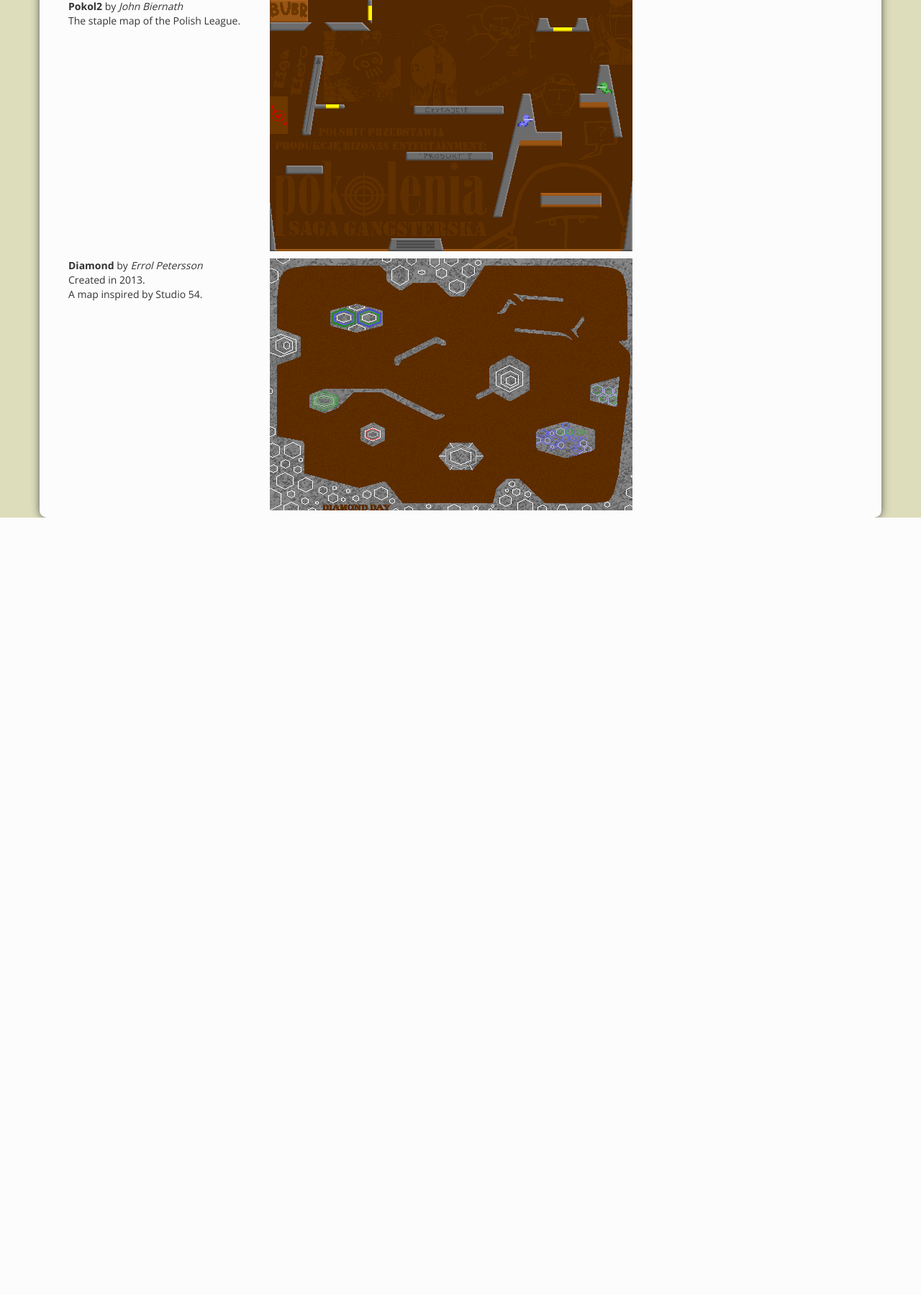
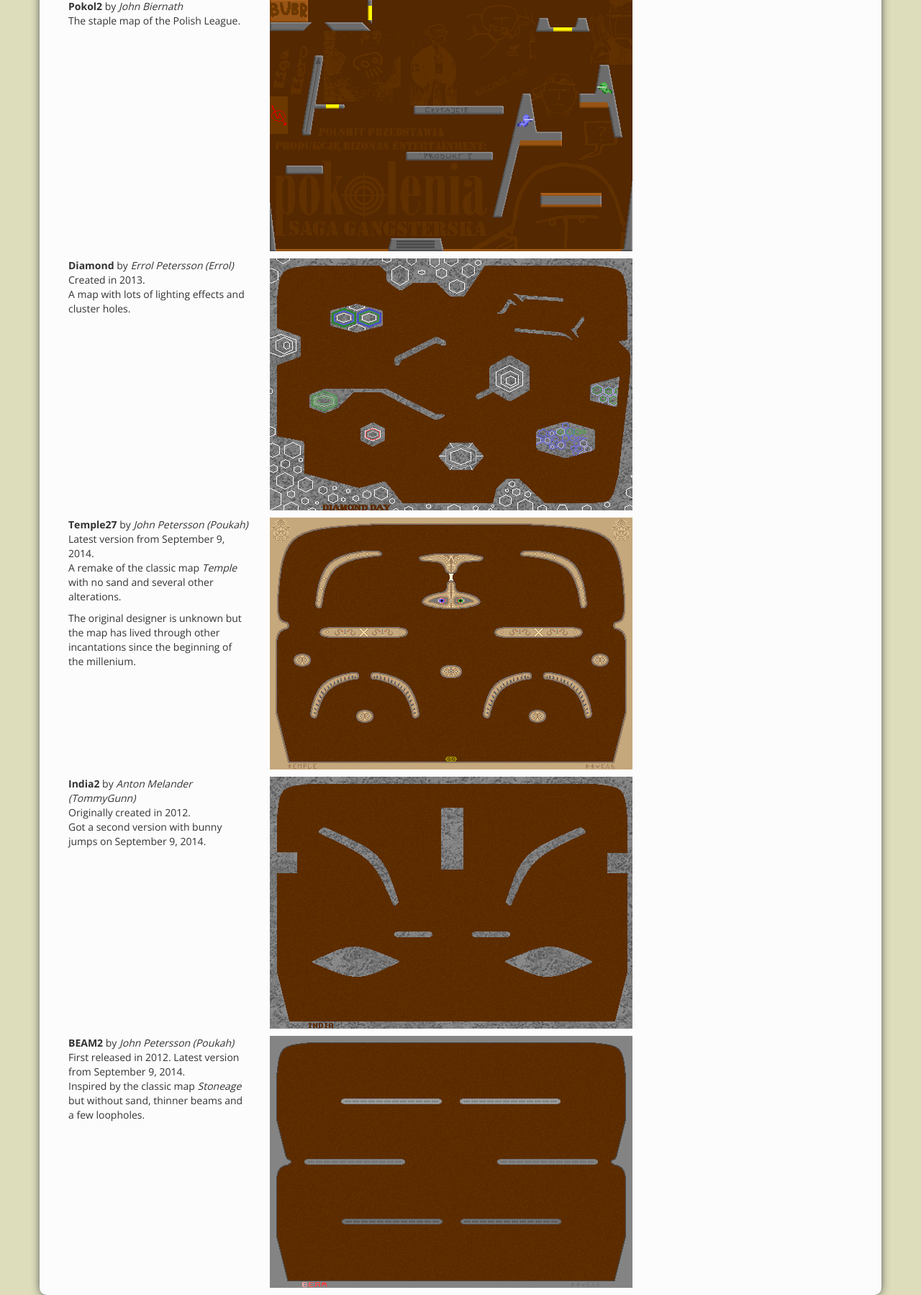
Before and after one commit to ahockersten/lierogbg, a Django app: page /maps/ in a window 1280 px wide. Shown: the part 230-2029 px from the top of the page at 72% size. Before the commit the page ends 949 px from the top, so only its background shows below. Run offline with Django 3.2, Linux system fonts and the light colour scheme; style sheets or scripts are compiled from the project's sources; some web fonts are replaced.

Commit message:
Added map info from poukah

```diff
--- a/templates/index/maps.html
+++ b/templates/index/maps.html
@@ -23,16 +23,55 @@
 </div>
 <div class="row">
     <div class="col-xs-3">
-        <strong>Diamond</strong> by <em>Errol Petersson</em><br/>
+        <strong>Diamond</strong> by <em>Errol Petersson (Errol)</em><br/>
         Created in 2013.
         <p>
-        A map inspired by Studio 54.
+        A map with lots of lighting effects and cluster holes.
         </p>
     </div>
     <div class="col-xs-9">
         <a href="{{ STATIC_URL }}/maps/DIAMOND.LEV"><img src="{{ STATIC_URL }}/img/maps/diamond.png"></img></a>
     </div>
 </div>
+<div class="row">
+    <div class="col-xs-3">
+        <strong>Temple27</strong> by <em>John Petersson (Poukah)</em><br/>
+        Latest version from September 9, 2014.
+        <p>
+        A remake of the classic map <em>Temple</em> with no sand and several other alterations.
+        </p>
+    <p>
+    The original designer is unknown but the map has lived through other incantations since the beginning of the millenium.
+    </p>
+    </div>
+    <div class="col-xs-9">
+        <a href="{{ STATIC_URL }}/maps/TEMPLE27.LEV"><img src="{{ STATIC_URL }}/img/maps/TEMPLE27.png"></img></a>
+    </div>
+</div>
+<div class="row">
+    <div class="col-xs-3">
+        <strong>India2</strong> by <em>Anton Melander (TommyGunn)</em><br/>
+        Originally created in 2012.
+        <p>
+        Got a second version with bunny jumps on September 9, 2014.
+        </p>
+    </div>
+    <div class="col-xs-9">
+        <a href="{{ STATIC_URL }}/maps/INDIA2.LEV"><img src="{{ STATIC_URL }}/img/maps/INDIA2.png"></img></a>
+    </div>
+</div>
+<div class="row">
+    <div class="col-xs-3">
+        <strong>BEAM2</strong> by <em>John Petersson (Poukah)</em><br/>
+        First released in 2012. Latest version from September 9, 2014.
+        <p>
+        Inspired by the classic map <em>Stoneage</em> but without sand, thinner beams and a few loopholes.
+        </p>
+    </div>
+    <div class="col-xs-9">
+        <a href="{{ STATIC_URL }}/maps/BEAM2.LEV"><img src="{{ STATIC_URL }}/img/maps/BEAM2.png"></img></a>
+    </div>
+</div>
 {% endblock %}
 
 {% block custom_scripts %}
```
Also changed, not shown: custom_static/img/maps/BEAM2.png (added), custom_static/img/maps/INDIA2.png (added), custom_static/img/maps/TEMPLE27.png (added), 3 other files.
